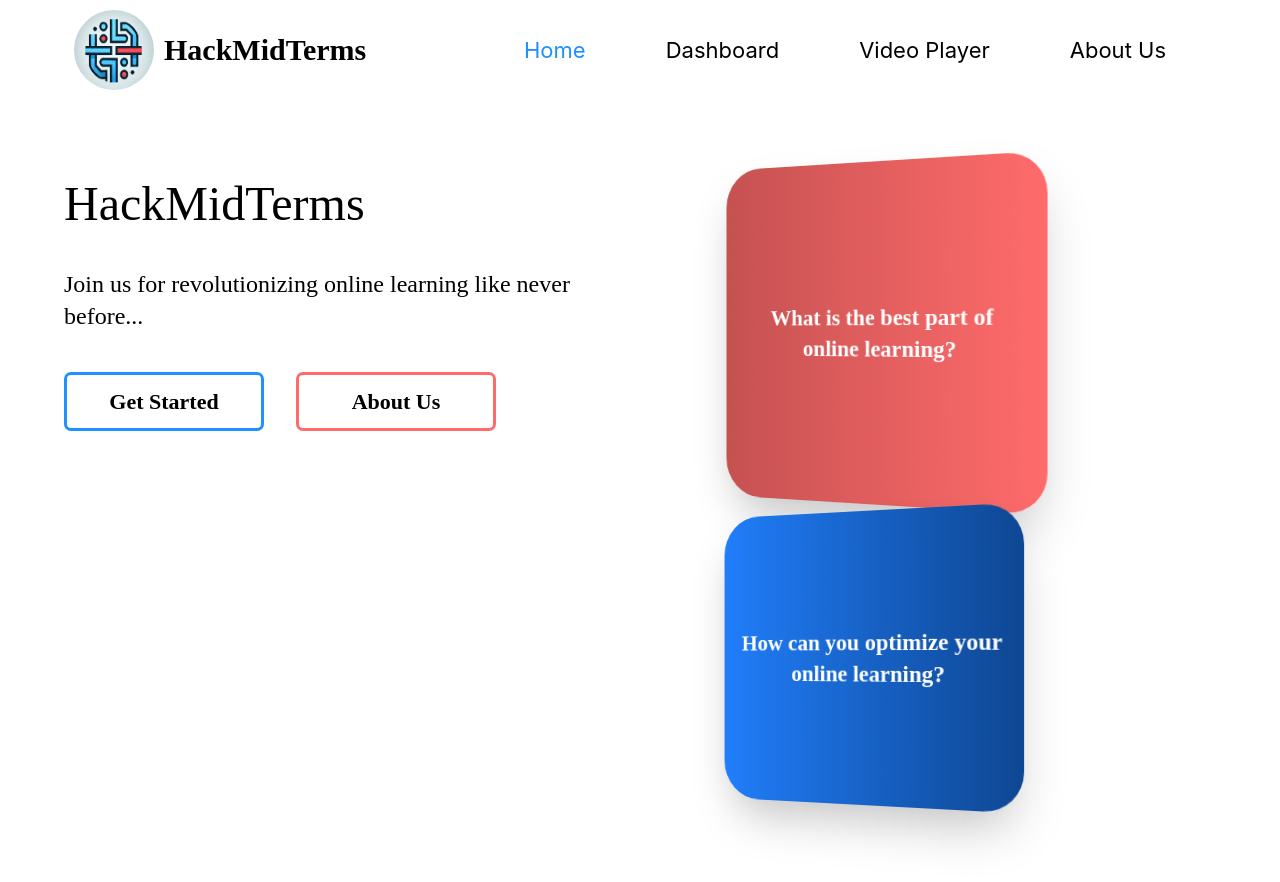
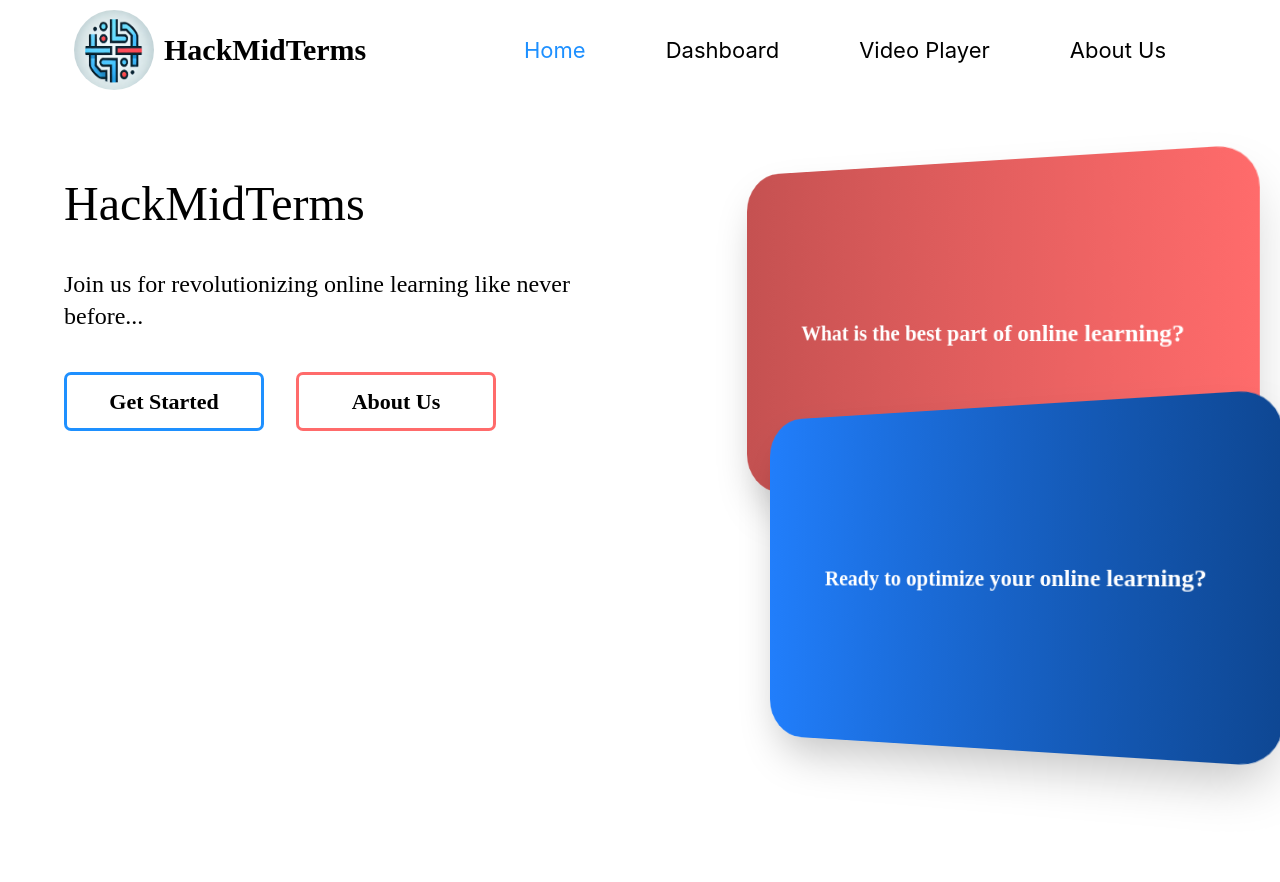
Before and after one commit to an-siuu-man/hackmidterms, a React (Create React App) app in the folder flashmentor/: page / in a window 1280 px wide. Shown: the top 882 px of the page. Built offline with nearby package versions, Linux system fonts and the light colour scheme.

Commit message:
minor UI changes

```diff
--- a/flashmentor/src/index.css
+++ b/flashmentor/src/index.css
@@ -42,7 +42,7 @@ code {
 @keyframes fadeIn {
   from {
     opacity: 0;
-    transform: perspective(1000px) rotateX(0deg) rotateY(-20deg) translate3d(0, 20%, -20px);
+    transform: perspective(1000px) rotateX(0deg) rotateY(-20deg) translate3d(0, 20vh, -20px);
   }
   to {
     opacity: 1;
@@ -50,15 +50,15 @@ code {
   }
 }
 
-.fade-in-left-container {
+.fade-in-general {
   opacity: 0;
-  animation: fadeInLeft 0.7s ease forwards;
+  animation: fadeInGeneral 0.7s ease forwards;
 }
 
-@keyframes fadeInLeft {
+@keyframes fadeInGeneral {
   from {
     opacity: 0;
-    transform: translateY(20%);
+    transform: translateY(20vh);
   }
   to {
     opacity: 1;
--- a/flashmentor/src/pages/Dashboard.js
+++ b/flashmentor/src/pages/Dashboard.js
@@ -1,9 +1,17 @@
 import FlashCard from "../components/FlashCard";
-
+import { useEffect } from "react";
 export default function Dashboard() {
 
+    useEffect(() => {
+        const dashboard = document.querySelector('.dashboard');
+        if (dashboard) {
+            dashboard.classList.add('fade-in-general');
+        }
+    }, []);
+
+
     return (
-        <div>
+        <div className = 'dashboard'>
             <div className='flex space-x-[60px]'> {/* Added horizontal space */}
                 <FlashCard />
                 <FlashCard />
--- a/flashmentor/src/pages/Home.js
+++ b/flashmentor/src/pages/Home.js
@@ -15,7 +15,7 @@ export default function Home() {
         }
 
         if (leftContainer) {
-            leftContainer.classList.add('fade-in-left-container');
+            leftContainer.classList.add('fade-in-general');
         }
     }, []);
 
@@ -32,11 +32,11 @@ export default function Home() {
                 </div>
             </div>
             <div className="right-container p-[5%] w-[50%]">
-                <div className="home-card flex justify-center items-center w-[75%] h-[350px] p-[30px] rounded-[40px] shadow-2xl">
+                <div className="home-card flex relative justify-center items-center w-[550px] h-[350px] p-[30px] rounded-[40px] shadow-2xl">
                     <p className="font-[Poppins] text-2xl text-white text-center font-[600]">What is the best part of online learning?</p>
                 </div>
-                <div className="home-card-two flex justify-center items-center w-[70%] h-[300px] rounded-[40px] shadow-2xl">
-                    <p className="font-[Poppins] text-2xl text-white text-center font-[600]">How can you optimize your online learning?</p>
+                <div className="home-card-two flex relative top-[-15%] left-[5%] justify-center items-center w-[550px] h-[350px] p-[30px]  rounded-[40px] shadow-2xl">
+                    <p className="font-[Poppins] text-2xl text-white text-center font-[600]">Ready to optimize your online learning?</p>
                 </div>
             </div>
         </div>
```
